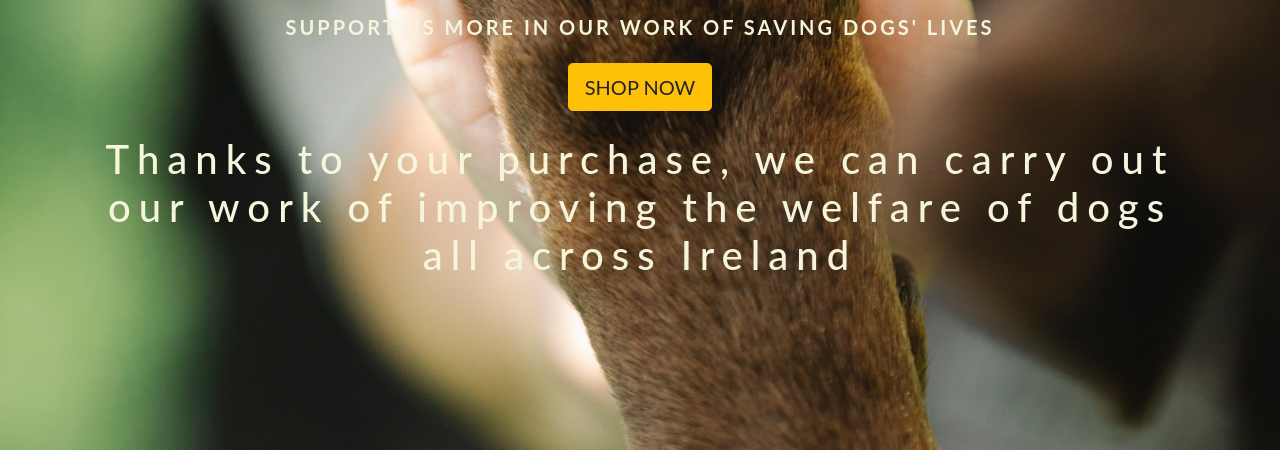
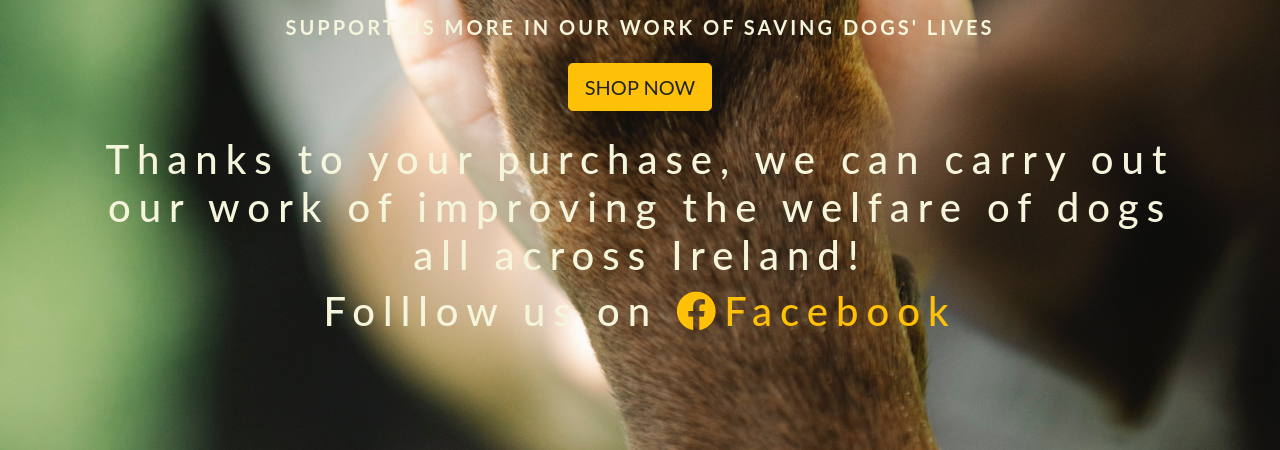
Before and after one commit to ANNAhabANNA/high_paw_support_us_more_v1, a Django app: page / in a window 1280 px wide. Shown: the part 350-800 px from the top of the page. Run offline with Django 3.2, Linux system fonts and the light colour scheme; some libraries are stand-ins or nearby versions.

Commit message:
Add marketing link to facebook

```diff
--- a/home/templates/home/index.html
+++ b/home/templates/home/index.html
@@ -21,7 +21,12 @@
         <div class="row h-100 text-center">
             <div class="col-12 col-md-12 my-auto">
                 <h1>
-                    Thanks to your purchase, we can carry out our work of improving the welfare of dogs all across Ireland
+                    Thanks to your purchase, we can carry out our work of improving the welfare of dogs all across Ireland!
+                </h1>
+            </div>
+            <div class="col-12 col-md-12 my-auto">
+                <h1>
+                    Folllow us on <a  class="text-warning" href="https://www.facebook.com/profile.php?id=100088988044337"><i class="fa-brands fa-facebook"></i>Facebook</a>
                 </h1>
             </div>
         </div>
```
